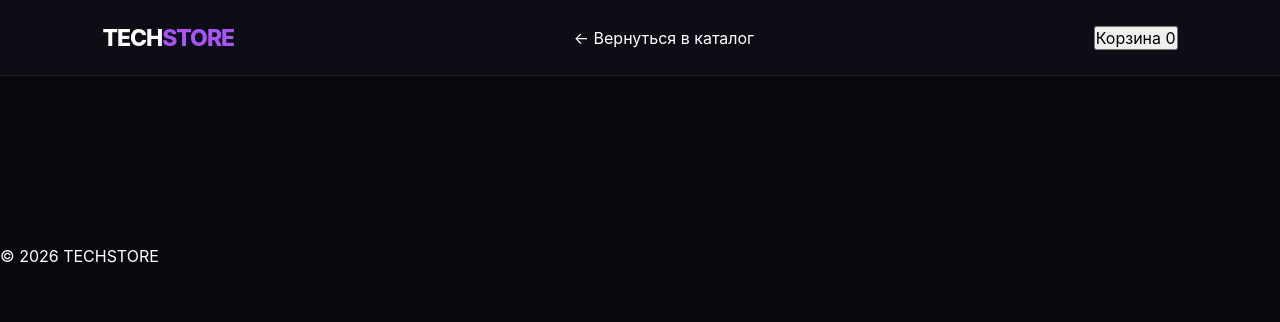
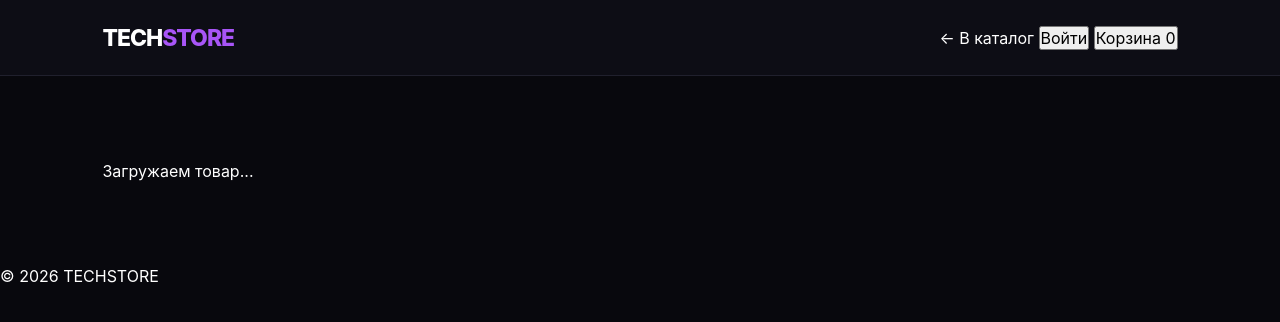
Before and after one commit to salohiddin14/techstore, a plain HTML site: page product.html in a window 1280 px wide. Drawn offline with nearby package versions, Linux system fonts and the light colour scheme.

Commit message:
Revamp product.html with header actions and loading message
Added header actions for login and catalog navigation.

```diff
--- a/product.html
+++ b/product.html
@@ -1,4 +1,3 @@
-
 <!DOCTYPE html>
 <html lang="ru">
 <head>
@@ -10,15 +9,22 @@
 <body>
   <header class="header">
     <a class="logo" href="index.html">TECH<span>STORE</span></a>
-  <a href="index.html#catalog">← Вернуться в каталог</a>
-  <button id="cart-button" class="small-btn">Корзина <span id="cart-count">0</span></button>
+    <div class="header-actions">
+      <a href="index.html#catalog">← В каталог</a>
+      <button id="login-btn">Войти</button>
+      <button id="cart-btn">Корзина <span id="cart-count">0</span></button>
+    </div>
   </header>
 
   <main class="section">
-  <div id="product-detail" class="product-detail"></div>
+    <div id="product-detail">
+      <p class="muted">Загружаем товар...</p>
+    </div>
   </main>
 
   <footer>© 2026 TECHSTORE</footer>
+
+  <script src="https://cdn.jsdelivr.net/npm/@supabase/supabase-js@2"></script>
   <script src="script.js"></script>
 </body>
 </html>
```
Lines whose indentation alone changed are shown as unchanged.
